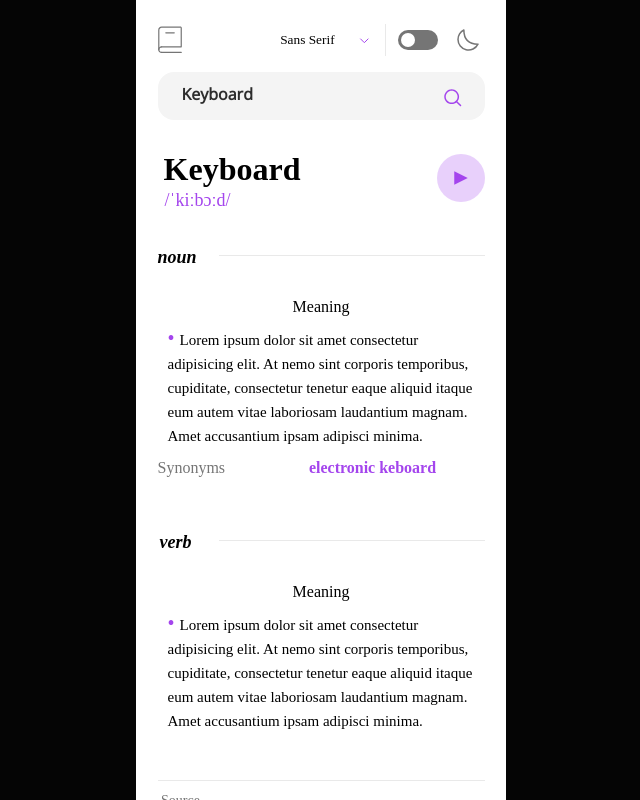
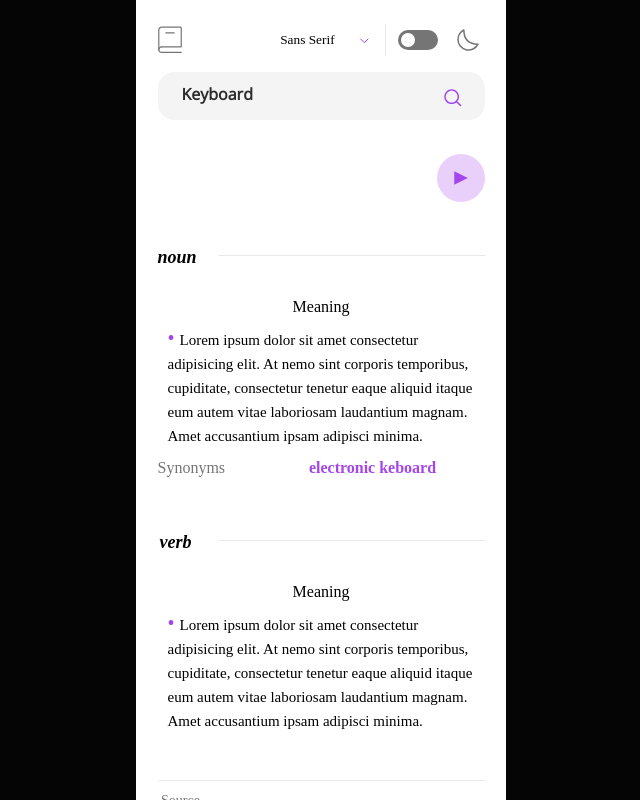
Before and after one commit to rodriguez02fer09/Keyborad, a React (Vite) app: page / in a window 1280 px wide. Shown: the whole page, without its empty margins (319-959 px from the left). Built offline with nearby package versions, Linux system fonts and the light colour scheme.

Commit message:
implementacion fetch

```diff
--- a/src/components/ContainKeyborad/ContainKeyboard.jsx
+++ b/src/components/ContainKeyborad/ContainKeyboard.jsx
@@ -1,4 +1,4 @@
-import React, { useContext, useReducer } from "react";
+import React, { useContext, useEffect, useReducer, useState } from "react";
 import "./containKeyboard.scss";
 import { AppContext } from "../../context/index";
 import SearchPrompt from "../SearchPrompt";
@@ -7,6 +7,39 @@ import Menu from "../Menu";
 import LineLong from "../../assets/line-long.svg";
 import MainInformation from "../MainInformation";
 import MainSource from "../MainSource";
+
+const buildPhonetics = (phonetics) => {
+  return {
+    text: (phonetics && phonetics[0] && phonetics[0].text) || "",
+    audio: phonetics.find((phonetic) => phonetic.audio !== "")?.audio || "",
+  };
+};
+
+const formatWord = (meaningWord) => {
+  if (meaningWord?.word) {
+    const { word = "", phonetics, meanings, sourceUrls } = meaningWord;
+    return {
+      word,
+      phonetic: buildPhonetics(phonetics),
+      meanings: meanings,
+      source: sourceUrls,
+    };
+  }
+
+  return {};
+};
+
+const getWordDefinition = async (word) => {
+  try {
+    const response = await fetch(
+      `https://api.dictionaryapi.dev/api/v2/entries/en/${word}`
+    );
+    const data = await response.json();
+    return data;
+  } catch (err) {
+    console.error(err);
+  }
+};
 
 const reducer = (state, action) => {
   if (action.type === "update_word") {
@@ -20,24 +53,32 @@ const reducer = (state, action) => {
 const ContainKeyboard = () => {
   const { theme } = useContext(AppContext);
   const [state, dispactch] = useReducer(reducer, { word: "" });
-
-
+  const [word, setWord] = useState();
 
   const handleInputChange = (e) => {
     dispactch({
       type: "update_word",
       newWord: e.target.value,
     });
-    console.log(state.word)
   };
 
-
+  useEffect(() => {
+    if (state.word !== "") {
+      getWordDefinition(state.word)
+        .then((result) => {
+          setWord(() => formatWord(result[0]));
+        })
+        .catch((error) => {
+          console.error(error);
+        });
+    }
+  }, [state]);
 
   return (
     <div className={`containKeyboard containKeyboard--${theme}`}>
       <Menu />
       <SearchPrompt handleInputChange={handleInputChange} />
-      <MainTitle />
+      <MainTitle title={word && word.word} phonetic={word?.phonetic} />
       <MainInformation />
       <div className="containKeyboard-img">
         <img src={LineLong} alt="" />
@@ -46,4 +87,5 @@ const ContainKeyboard = () => {
     </div>
   );
 };
+
 export default ContainKeyboard;
--- a/src/components/MainTitle/Title/src/Title.jsx
+++ b/src/components/MainTitle/Title/src/Title.jsx
@@ -1,22 +1,17 @@
-import React ,{useContext}from "react";
+import React, { useContext } from "react";
 import "../index.scss";
-import {AppContext } from "../../../../context/index";
+import { AppContext } from "../../../../context/index";
 
-
-const Title = () => {
-  const { fontStyle, theme } = useContext(AppContext)
-
+const Title = ({ title, phonetic }) => {
+  const { fontStyle, theme } = useContext(AppContext);
 
   return (
-    <div className={`title title--${theme}`}
-
-
-    >
-      <div className="container"    >
-        <h1 style={{ fontFamily: fontStyle }}>Keyboard</h1>
+    <div className={`title title--${theme}`}>
+      <div className="container">
+        <h1 style={{ fontFamily: fontStyle }}>{title}</h1>
       </div>
-      <div className="idioma"   >
-        <p  style={{ fontFamily: fontStyle }}>/ˈkiːbɔːd/</p>
+      <div className="idioma">
+        <p style={{ fontFamily: fontStyle }}>{phonetic?.text}</p>
       </div>
     </div>
   );
--- a/src/components/MainTitle/src/MainTitle.jsx
+++ b/src/components/MainTitle/src/MainTitle.jsx
@@ -3,10 +3,10 @@ import "../index.scss";
 import Button  from "../Button";
 import Title from "../Title";
 
-const MainTitle = () => {
+const MainTitle = ({title, phonetic}) => {
   return (
     <div className="ContainTitleButton">
-      <Title />
+      <Title title={title} phonetic={phonetic} />
       <Button />
     </div>
   );
```
